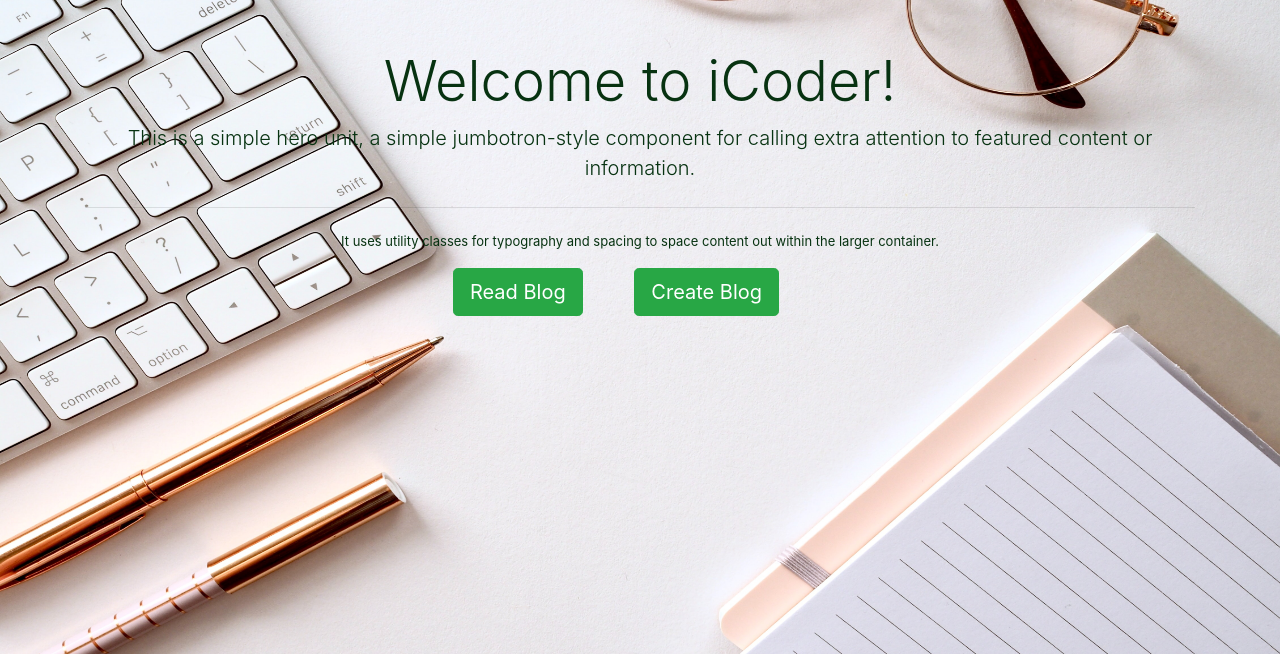
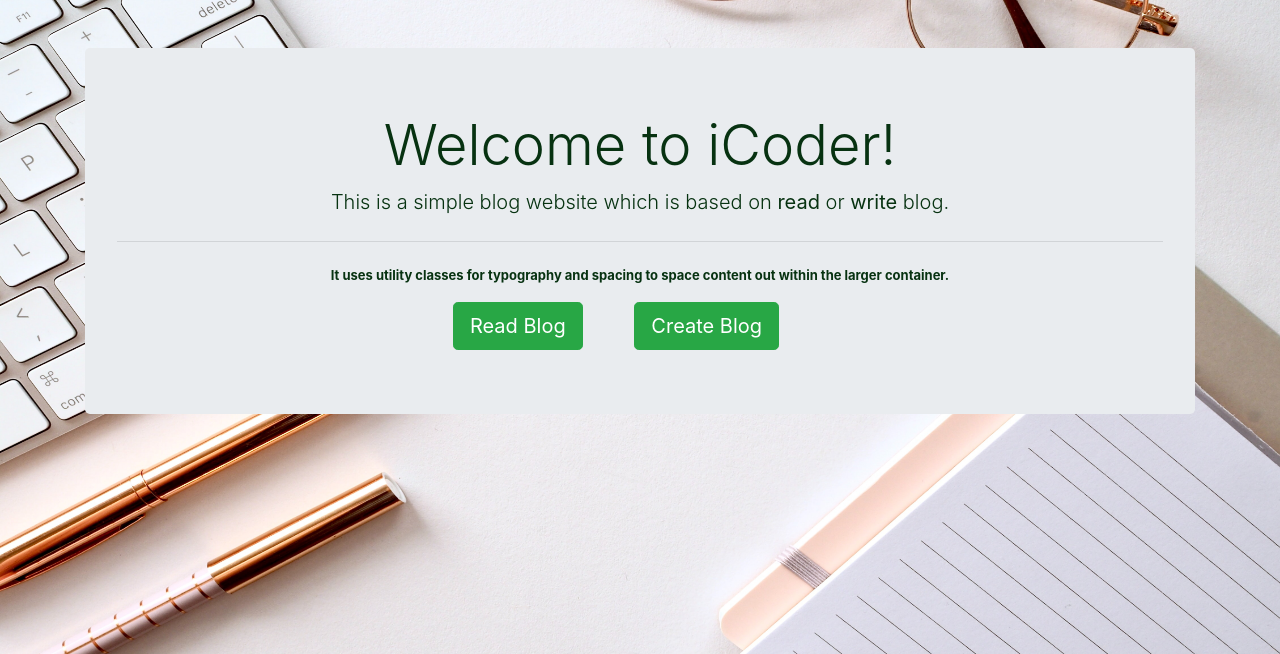
Before and after one commit to akshuy/internship-proj, a Django app: page / in a window 1280 px wide. Shown: the part 56-710 px from the top of the page. Run offline with Django 4.2, Linux system fonts and the light colour scheme; some libraries are stand-ins or nearby versions.

Commit message:
changes in template folder

```diff
--- a/icoder/templates/blog/add.html
+++ b/icoder/templates/blog/add.html
@@ -12,7 +12,8 @@
   <title>Document</title>
 </head>
 <body>
-  <div class="container center">
+    <div class="container my-5 ">
+      <div class="jumbotron my-3 center">
     <style>
       body {
         margin: 0;
@@ -33,6 +34,7 @@
   <button type="submit" class="btn btn-success">Submit</button>
   </form>
 </div>
+</div>
 </body>
 </html>
 {% endblock %}
--- a/icoder/templates/home/contact.html
+++ b/icoder/templates/home/contact.html
@@ -3,7 +3,7 @@
 {% block title %} Contact{% endblock title %}
 {% block contactactive %} active {% endblock contactactive %}
 {% block body %}
-<div class="container my-3">
+<div class="jumbotron container my-3">
 <h3>Contact iCoder Admin</h3>
 <form action="/contact" method="post">
 {% csrf_token %}
--- a/icoder/templates/home/home.html
+++ b/icoder/templates/home/home.html
@@ -15,7 +15,7 @@ Array.from(previews).forEach((element)=>{
 
 <div class="container my-5 ">
 
-    <div class="my-3 center">
+    <div class="jumbotron my-3 center">
 
       <style>
         body {
@@ -30,9 +30,9 @@ Array.from(previews).forEach((element)=>{
       }
       </style>
       <h1 class="display-4">Welcome to iCoder!</h1>
-      <p class="lead">This is a simple hero unit, a simple jumbotron-style component for calling extra attention to featured content or information.</p>
+      <p class="lead">This is a simple blog website which is based on <strong> read </strong> or <strong> write</strong>  blog.</p>
       <hr class="my-4">
-      <p>It uses utility classes for typography and spacing to space content out within the larger container.</p>
+      <p><strong>It uses utility classes for typography and spacing to space content out within the larger container.</strong></p>
       <a class="btn btn-success btn-lg" href="/blog" role="button">Read Blog</a>
       <a class="btn btn-success btn-lg mx-5" href="/blog/add/" role="button">Create Blog</a>
 
```
Also changed, not shown: icoder/db.sqlite3.
